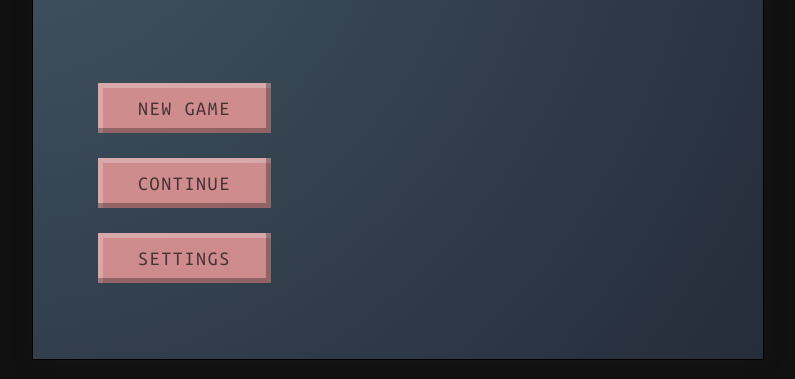
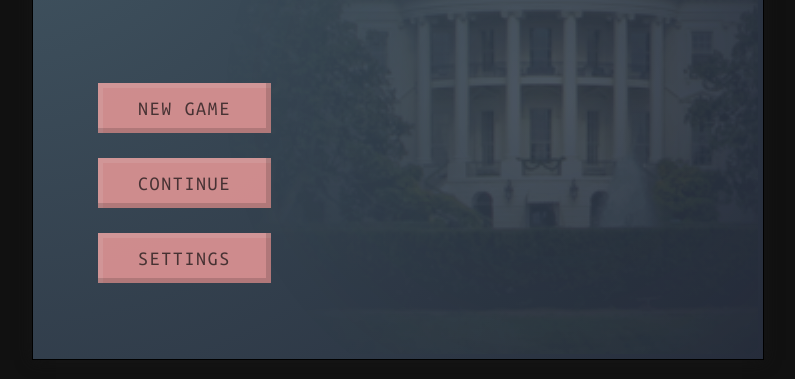
Before and after one commit to uurrnn/govgame, a Preact app: page / in a window 1280 px wide. Shown: the part 190-569 px from the top of the page, without its empty margins (242-1037 px from the left). Built offline with nearby package versions, Linux system fonts and the light colour scheme; some packages are replaced by stand-ins of ours.

Commit message:
added bg image to start screen

```diff
--- a/src/_utilities.scss
+++ b/src/_utilities.scss
@@ -23,8 +23,13 @@ button {
     background: rgb(223, 148, 148);
     color: rgba($black, 0.666);
     border: 0px solid $slate;
-    box-shadow: inset -5px -5px 0 0 rgba($black, 0.3),
-        inset 5px 5px 0 0 rgba($white, 0.3);
+    box-shadow: inset -5px -5px 0 0 rgba($black, 0.15),
+        inset 5px 5px 0 0 rgba($white, 0.1);
 
     cursor: pointer;
+
+    &:hover {
+        color: $black;
+        background: rgb(255, 148, 148);
+    }
 }
--- a/src/components/Game/Game.scss
+++ b/src/components/Game/Game.scss
@@ -12,6 +12,7 @@
 
     > div {
         height: 100%;
+        overflow: hidden;
         opacity: 0.9; // for aesthetic purposes :P
         position: relative;
     }
--- a/src/components/StartScreen/StartScreen.js
+++ b/src/components/StartScreen/StartScreen.js
@@ -1,9 +1,12 @@
 import { h, render, Component } from "preact";
+
+import WH from "../../assets/white-house.jpg";
 
 class StartScreen extends Component {
     render() {
         return (
             <div class="startScreen">
+                <img src={WH} />
                 <h1>Seifu</h1>
                 <menu>
                     <button class="newGame">New Game</button>
--- a/src/components/StartScreen/StartScreen.scss
+++ b/src/components/StartScreen/StartScreen.scss
@@ -1,5 +1,13 @@
 .startScreen {
+    img {
+        position: absolute;
+        right: -100px;
+        transform: scale(2);
+        opacity: 0.15;
+        mask-image: radial-gradient(circle at 50%, black 0%, transparent 45%);
+    }
     h1 {
+        z-index: 2;
         font-size: 5rem;
         color: $offwhite;
         top: 30px;
```
Also changed, not shown: src/assets/white-house.jpg (added).
